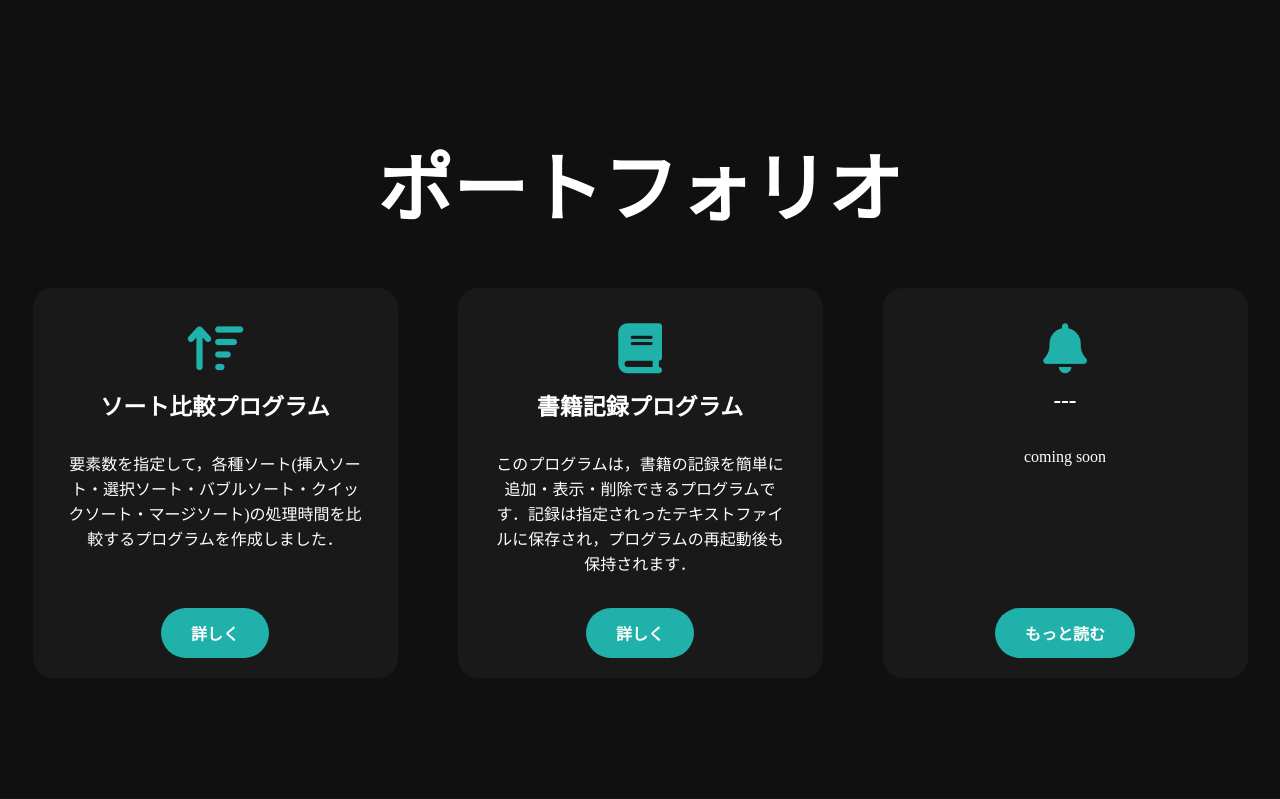
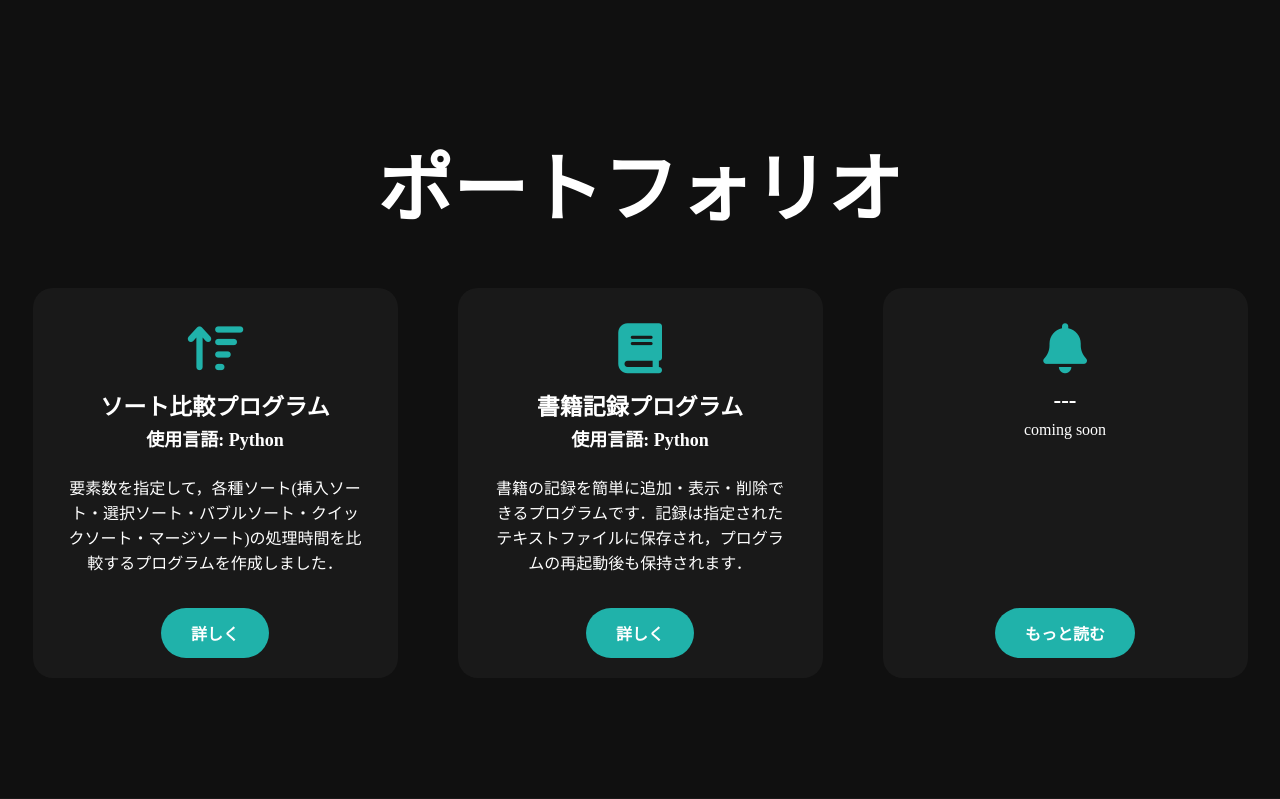
Before and after one commit to A0yyy36/my-garden, a PHP site: page / in a window 1280 px wide. Shown: the part 1860-2659 px from the top of the page. Run offline with PHP 8.4, Linux system fonts and the light colour scheme; a map, chart or similar area stays blank; some libraries are stand-ins or nearby versions.

Commit message:
ポートフォリオの一部を変更しました。

```diff
--- a/index.html
+++ b/index.html
@@ -25,9 +25,9 @@
                 <div class="portforioInfo">
                     <h4>千葉工業大学 情報科学部 情報工学科 3年</h4>
                     <h1>Noguchi <span>Aoya</span></h1>
-                    <h3>使用言語:<br>
-                        C/Python/<br>
-                        HTML/CSS/Javascript</h3>
+                    <h3>使用可能言語:<br>
+                        C/Python/Java/<br>
+                        HTML/CSS</h3>
                     <div class="newsletter">
                         <form>
                             <input type = "email" placeholder="メールアドレスを入力"/>
@@ -71,6 +71,7 @@
             <div class="card">
                 <i class="fa-solid fa-arrow-up-wide-short"></i>
                 <h5>ソート比較プログラム</h5>
+                <h6>使用言語: Python</h6>
                 <div class="paragraph">
                     <p>
                         要素数を指定して，各種ソート(挿入ソート・選択ソート・バブルソート・クイックソート・マージソート)の処理時間を比較するプログラムを作成しました．
@@ -84,9 +85,12 @@
             <div class="card">
                 <i class="fa-solid fa-book"></i>
                 <h5>書籍記録プログラム</h5>
+                <h6>
+                    使用言語: Python
+                </h6>
                 <div class="paragraph">
                     <p>
-                        このプログラムは，書籍の記録を簡単に追加・表示・削除できるプログラムです．記録は指定されったテキストファイルに保存され，プログラムの再起動後も保持されます．
+                        書籍の記録を簡単に追加・表示・削除できるプログラムです．記録は指定されたテキストファイルに保存され，プログラムの再起動後も保持されます．
                     </p>
                 </div>
                 <div class="button-container">
--- a/style.css
+++ b/style.css
@@ -258,7 +258,13 @@ button:hover{
 h5 {
     color: white;
     font-size: 23px;
-    margin-bottom: 30px;
+    margin-bottom: 3px;
+}
+
+h6 {
+    color: white;
+    font-size: 18px;
+    margin-bottom: 25px;
 }
 
 /*カード内容*/
```
